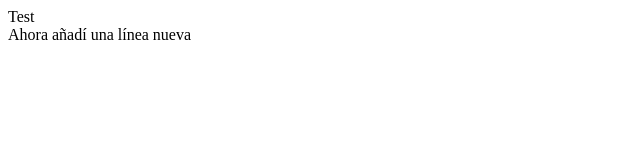
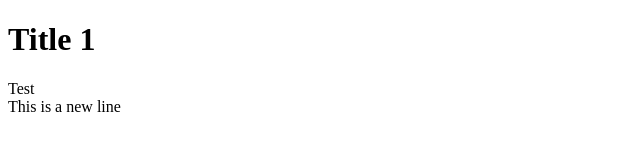
Before and after one commit to GatoAtomico/test1, a plain HTML site: page index.html in a window 1280 px wide. Shown: the whole page, without its empty margins (0-640 px from the left). Drawn offline with Linux system fonts and the light colour scheme.

Commit message:
Update index.html
I change your text in english and I add a <h1>

```diff
--- a/index.html
+++ b/index.html
@@ -6,7 +6,9 @@
 	<title>Test1</title>
 </head>
 <body>
+	<!-- Remember write everything in english ps -->
+	<h1>Title 1</h1>
 	<div>Test</div>
-	<div>Ahora añadí una línea nueva</div>
+	<div>This is a new line</div>
 </body>
 </html>
```
